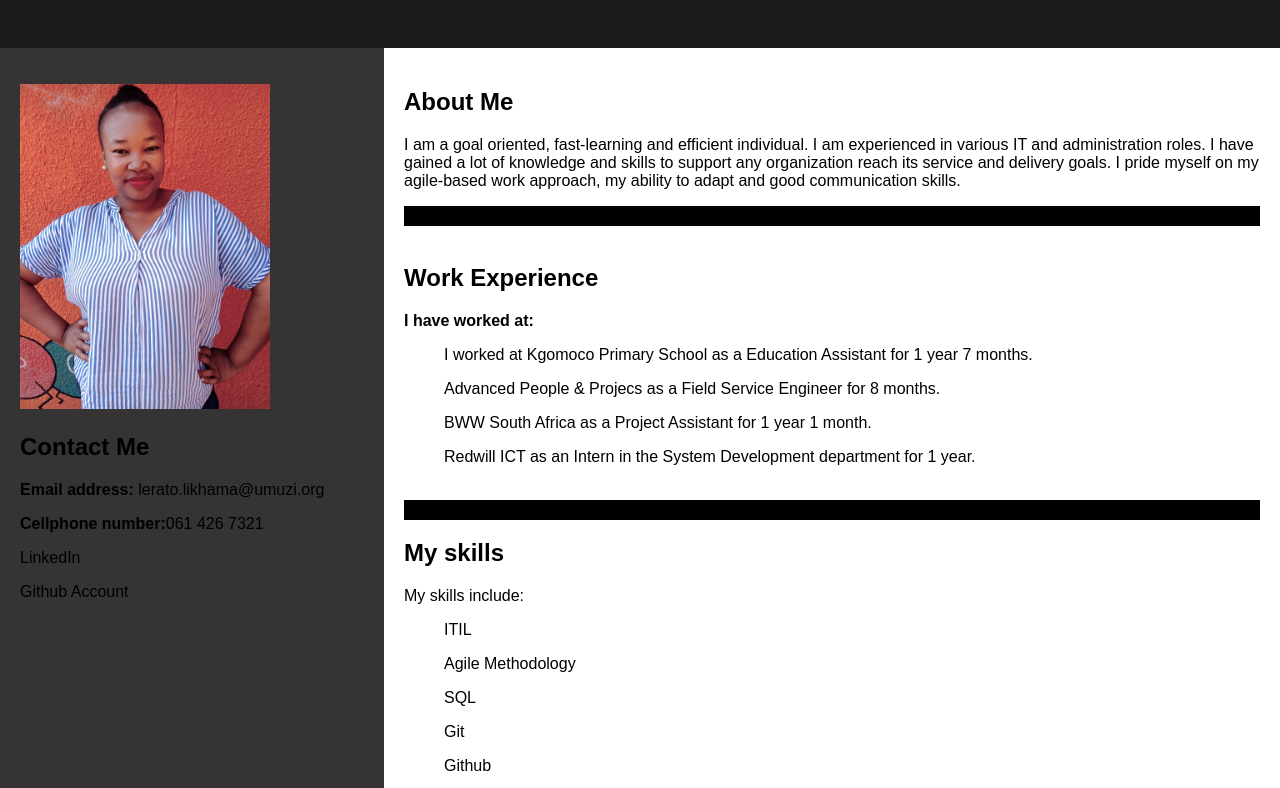
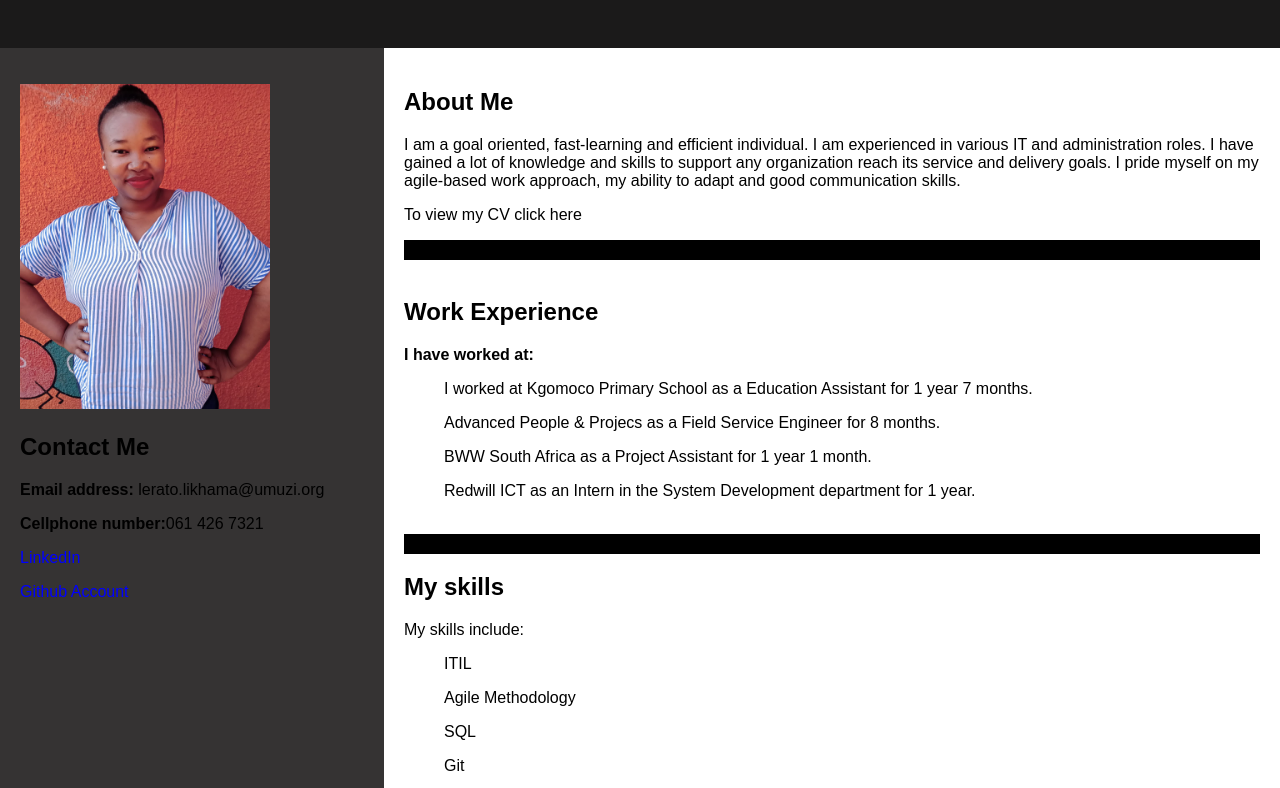
Before and after one commit to Theresia13/Theresia13.github.io, a plain HTML site: page index.html in a window 1280 px wide. Shown: the part 479-1267 px from the top of the page. Drawn offline with Linux system fonts and the light colour scheme.

Commit message:
Curriculum Vitae link added

```diff
--- a/index.html
+++ b/index.html
@@ -51,7 +51,7 @@ body {
 }
 
 a:link {
-  color: black;
+  color: blue;
   background-color: transparent;
   text-decoration: none;
 }
@@ -133,6 +133,8 @@ a:active {
       gained a lot of knowledge and skills to support any organization reach its service and delivery goals. I pride myself on my
       agile-based work approach, my ability to adapt and good communication skills.
     </p>
+
+    <p> To view my CV <a href: "https://drive.google.com/file/d/1r_N-hJMgpyemxwTKqEelVMEbNsPpOnpD/view?usp=sharing" class="a:link">click here </a></p>
     <div class="divider" style="height:5px;"></div>
     <br>
     <h2>Work Experience</h2>
```
